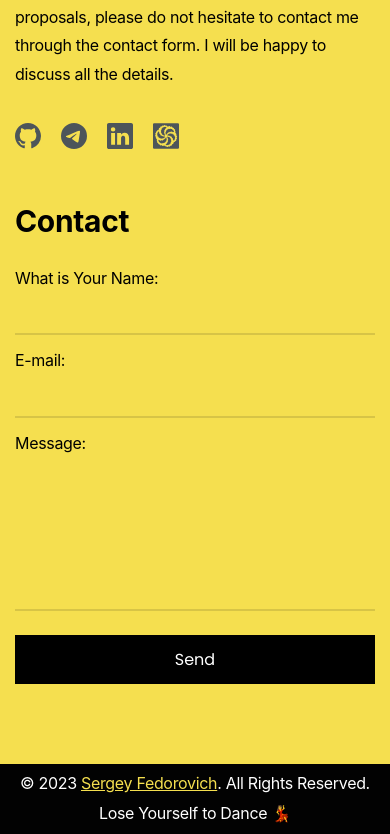
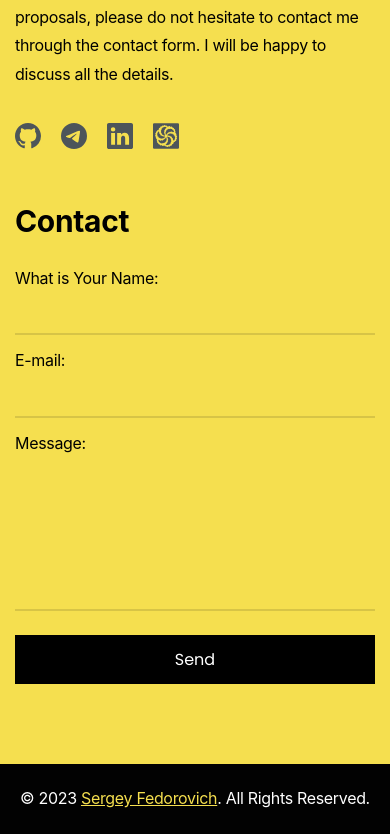
Before and after one commit to feddorovich/portfolio, a React (Create React App) app: page / in a window 390 px wide. Shown: the part 4508-5342 px from the top of the page. Built offline with nearby package versions, Linux system fonts and the light colour scheme.

Commit message:
fix footer mobile

```diff
--- a/src/components/Footer/Footer.module.css
+++ b/src/components/Footer/Footer.module.css
@@ -7,6 +7,7 @@
     display: flex;
     justify-content: space-between;
     align-items: center;
+    text-align: center;
     color: #FFFFFF;
 }
 
@@ -19,10 +20,18 @@
     text-decoration: none;
 }
 
+.status {
+    display: block;
+}
+
 
 @media screen and (max-width: 575px) {
     .wrapper {
         flex-direction: column;
         justify-content: space-evenly;
     }
+
+    .status {
+        display: none;
+    }
 }
--- a/src/components/Footer/Footer.tsx
+++ b/src/components/Footer/Footer.tsx
@@ -17,7 +17,7 @@ export const Footer: FC = () => {
                         >Sergey Fedorovich</a>
                         {`. All Rights Reserved.`}
                     </div>
-                    <div>Lose Yourself to Dance 💃</div>
+                    <div className={style.status}>Lose Yourself to Dance 💃</div>
                 </Animation>
             </Container>
         </footer>
```
